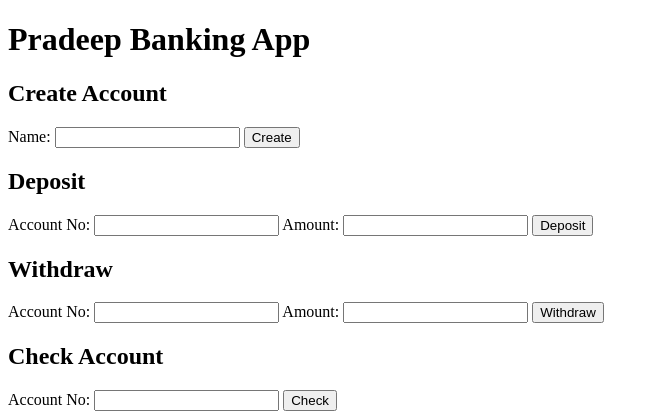
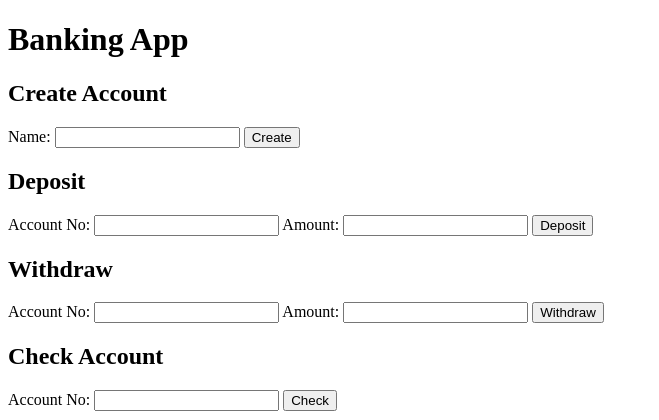
Before and after one commit to MANI-07-code/devops-first-CICD-, a Flask app: page / in a window 1280 px wide. Shown: the top 420 px of the page, without its empty margins (0-659 px from the left). Run offline with Flask 3, Linux system fonts and the light colour scheme.

Commit message:
Update index.html

```diff
--- a/templates/index.html
+++ b/templates/index.html
@@ -5,7 +5,7 @@
 </head>
 <body>
 
-<h1> Pradeep Banking App</h1>
+<h1>  Banking App</h1>
 
 <h2>Create Account</h2>
 <form action="/create" method="post">
```
